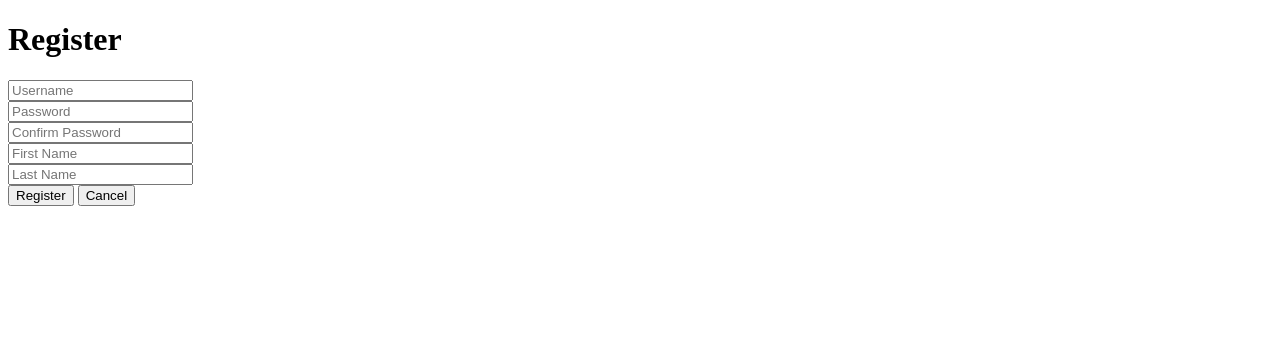
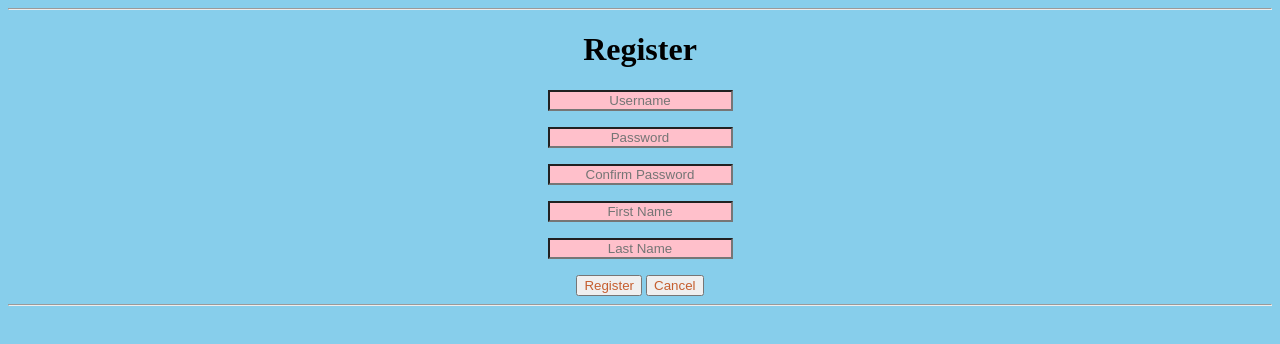
Before and after one commit to MarksIT23/ITPC3_3_Prelim_Exam, a plain HTML site: page register.html in a window 1280 px wide. Drawn offline with Linux system fonts and the light colour scheme.

Commit message:
7th Commit.

```diff
--- a/register.html
+++ b/register.html
@@ -1,51 +1,94 @@
 <!DOCTYPE html>
 <html>
 
+
+<style>
+    #divContainer
+    {
+        text-align: center;
+    }
+
+    .redText
+    {
+        color: rgba(18, 156, 20, 0.514);
+        background-color: pink;
+    }
+
+    .redText:hover
+    {
+        color: rgba(146, 177, 9, 0.525);
+    }
+
+    input
+    {
+        text-align: center;
+    }
+
+    #Register:hover
+    {
+        size: 0pt;
+        cursor: pointer;
+        font-size: large;
+        color: aqua;
+    }
+
+    #Login:hover
+    {
+        size: 0pt;
+        cursor: pointer;
+        font-size: large;
+        color: red;
+    }
+
+</style>
 
 <head>
     <title>Register</title>
 </head>
 
-<body>
+<body style="background-color: skyblue;">
+    <hr>
 
-    <h1>Register</h1>
+    <h1 style="text-align:center;">Register</h1>
 
-    <div>
+    <div style="text-align: center;">
 
-        <div>
+        <div style="margin-bottom: 1rem;">
 
-            <input type="text" placeholder="Username"/>
+            <input type="text" placeholder="Username" class="redText"/>
         </div>
 
-    <div>
+    <div style="margin-bottom: 1rem;">
 
-            <input type="password" placeholder="Password"/>
+            <input type="password" placeholder="Password" class="redText"/>
     </div>
 
-    <div>
+    <div style="margin-bottom: 1rem;">
 
-        <input type="password" placeholder="Confirm Password"/>
+        <input type="password" placeholder="Confirm Password" class="redText"/>
 </div>
 
-<div>
+<div style="margin-bottom: 1rem;">
 
-    <input type="text" placeholder="First Name"/>
+    <input type="text" placeholder="First Name" class="redText"/>
 </div>
 
-<div>
+<div style="margin-bottom: 1rem;">
 
-    <input type="text" placeholder="Last Name"/>
+    <input type="text" placeholder="Last Name" class="redText"/>
 </div>
 
 
 
     <div>
-        <button id="Register">Register</button>
-        <button id="Cancel">Cancel</button>
+        <button id="Register" style="color: rgb(197, 94, 47);">Register</button>
+        <button id="Cancel" style="color: rgb(197, 94, 47);">Cancel</button>
     </div>
 
 
     </div>
 
+    <hr>
+
 </body>
 </html>
```
